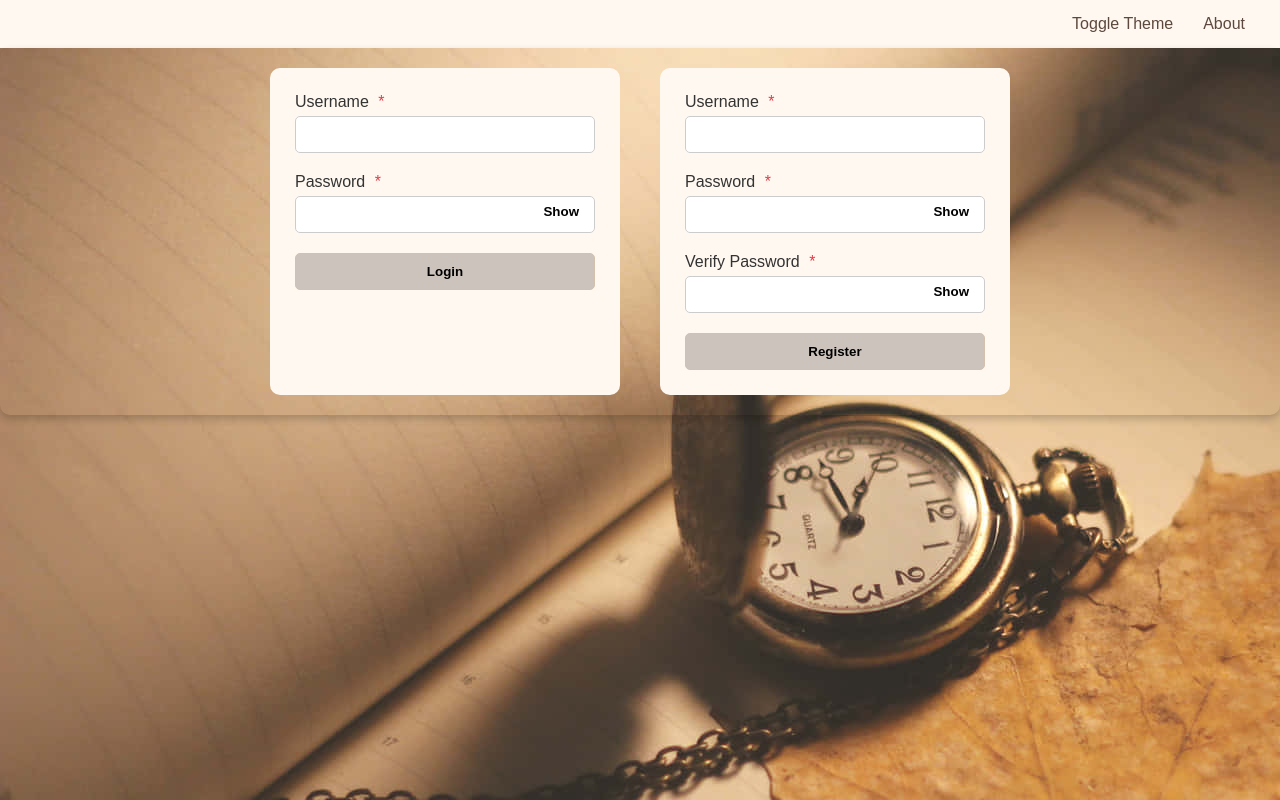
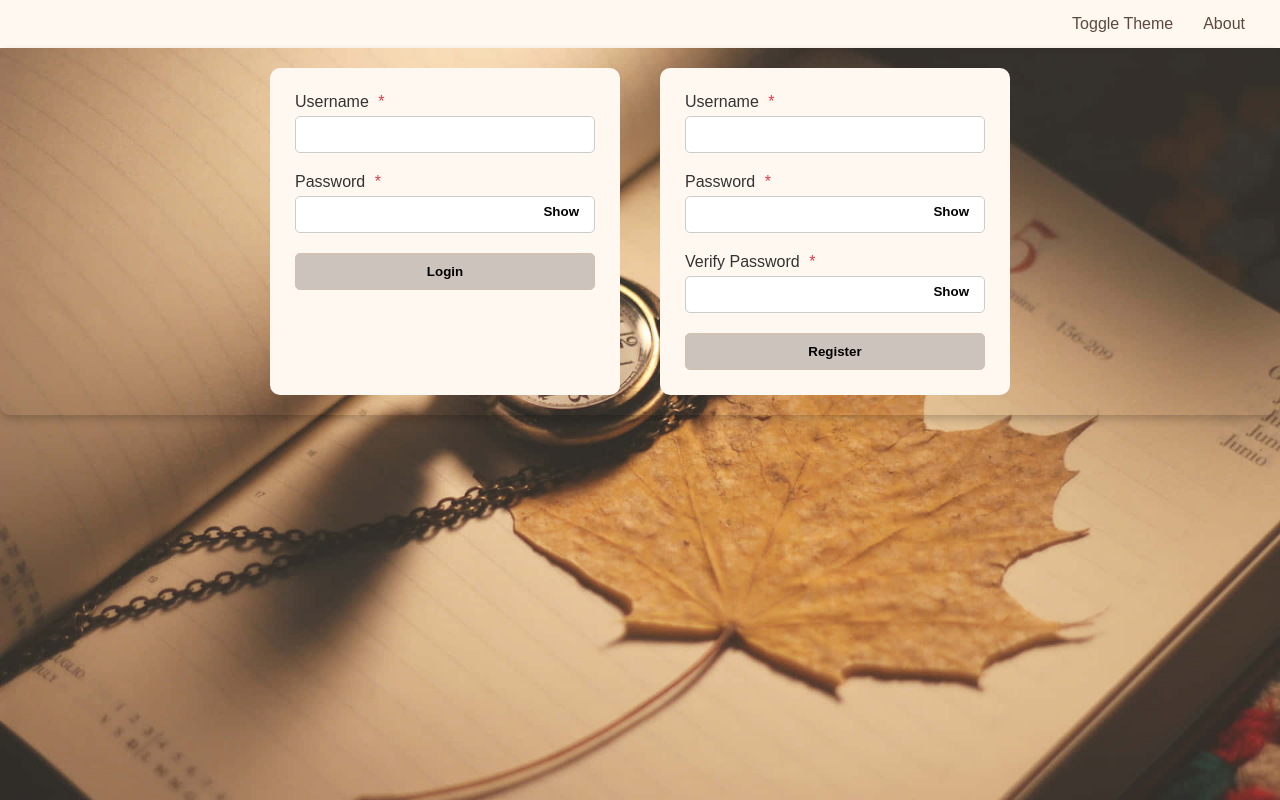
Before and after one commit to Blindfolded18/is201final, a plain HTML site: page login.html in a window 1280 px wide. Drawn offline with Linux system fonts and the light colour scheme.

Commit message:
dark theme completed

```diff
--- a/global.js
+++ b/global.js
@@ -10,6 +10,11 @@ function updateTheme() {
                 elem.classList.add("dark-theme");
             }
         });
+
+    document.documentElement.style.backgroundImage =
+        sessionStorage.getItem(DARK_THEME_KEY) === null ?
+            "url('asset/index-bg.jpg')" :
+            "url('asset/index-bg-dark.jpg')";
 }
 
 settingsButton.addEventListener('click', () => {
--- a/index.css
+++ b/index.css
@@ -1,5 +1,5 @@
 html {
-    background-image: url("asset/index-bg.jpg");
+    background-image: url("asset/index-bg-dark.jpg");
     background-size: cover;
 }
 
--- a/login.css
+++ b/login.css
@@ -1,5 +1,6 @@
 html {
-    background-image: url("asset/index-bg.jpg");
+    background-image: url("asset/index-bg-dark.jpg");
+    background-size: cover;
 }
 
 .auth-container {
```
Also changed, not shown: asset/index-bg-dark.jpg (added).
